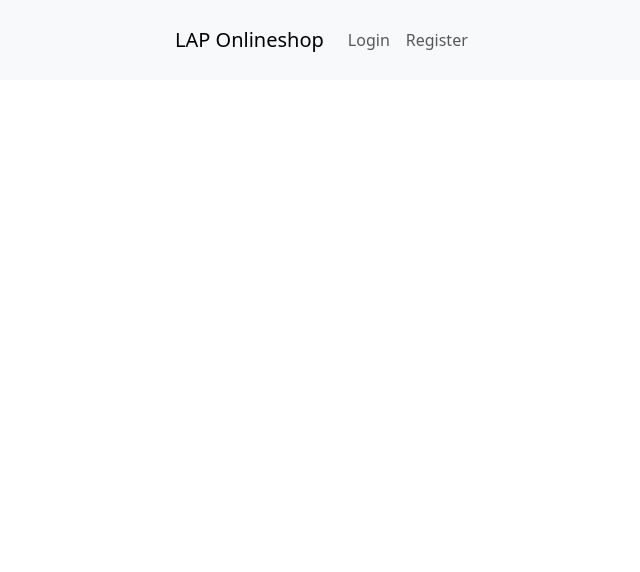
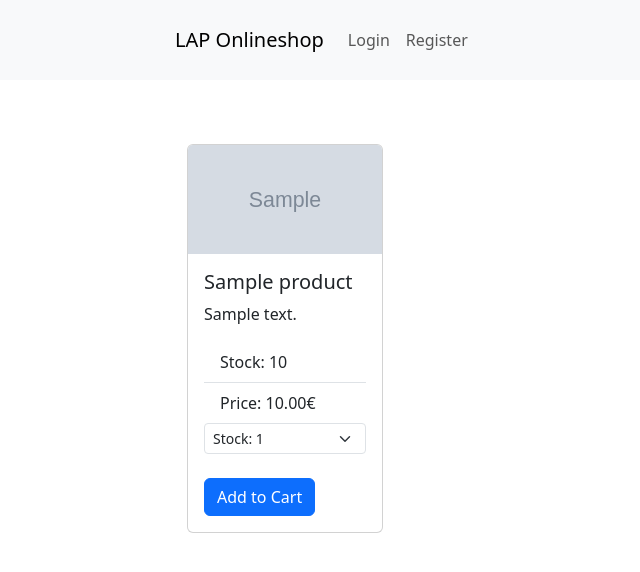
Before and after one commit to soap404/lap_onlineshop, a PHP site: page / in a window 1280 px wide. Shown: the top 572 px of the page, without its empty margins (25-665 px from the left). Run offline with PHP 8.4, Linux system fonts and the light colour scheme; tables that the repository leaves empty hold one stand-in row (values such as "Sample post"); grey boxes marked "Sample" are stand-in pictures.

Commit message:
CREATE THE index.php TO SHOW ALL PRODUCTS WHERE IS_ACTIVE TURE AND STOCK MORE THAN 0

```diff
--- a/index.php
+++ b/index.php
@@ -1,4 +1,47 @@
-<?php require_once 'templates/header.php'; ?>
+<?php
+require_once 'templates/header.php';
+require_once 'models/ProductModel.php';
+$productModel = new ProductModel();
+$products = $productModel->index_user();
+?>
+
+    <style>
+        .card-img-top {
+            object-fit: cover;
+        }
+    </style>
 
 
+    <div class="container mt-4">
+        <div class="row">
+            <?php foreach ($products as $product) : ?>
+                <div class="col-12 col-sm-6 col-md-4 col-lg-3 mb-4">
+                    <div class="card h-100">
+                        <div class="ratio ratio-16x9">
+                            <img src="images/<?php echo $product['img'] ? : 'default.png' ?>" class="card-img-top" alt="...">
+                        </div>
+                        <div class="card-body d-flex flex-column">
+                            <h5 class="card-title"><?php echo $product['name'] ?></h5>
+                            <p class="card-text flex-grow-1"><?php echo $product['description'] ?></p>
+                            <ul class="list-group list-group-flush">
+                                <li class="list-group-item">Stock: <?php echo $product['stock'] ?></li>
+                                <li class="list-group-item">Price: <?php echo $product['price'] ?>€</li>
+                            </ul>
+                            <form action="#" method="POST">
+                                <input type="hidden" name="id" value="<?php echo $product['id']; ?>">
+                                <select class="form-select form-select-sm" aria-label="Small select example" name="stock">
+                                    <?php for ($i = 1; $i <= $product['stock'] && $i <= 30; $i++) : ?>
+                                        <option value="<?php echo $i ?>">Stock: <?php echo $i ?></option>
+                                    <?php endfor; ?>
+                                </select>
+                                <br>
+                                <button class="btn btn-primary mt-auto" name="add_to_cart">Add to Cart</button>
+                            </form>
+                        </div>
+                    </div>
+                </div>
+            <?php endforeach; ?>
+        </div>
+    </div>
+
 <?php require_once 'templates/footer.php'; ?>
--- a/models/ProductModel.php
+++ b/models/ProductModel.php
@@ -29,6 +29,13 @@ class ProductModel extends DB
     public function index()
     {
         $ps = $this->conn->prepare('SELECT * FROM products');
+        $ps->execute();
+        return $ps->fetchAll(PDO::FETCH_ASSOC);
+    }
+
+    public function index_user()
+    {
+        $ps = $this->conn->prepare('SELECT * FROM products WHERE is_active = 1 and stock > 0');
         $ps->execute();
         return $ps->fetchAll(PDO::FETCH_ASSOC);
     }
```
